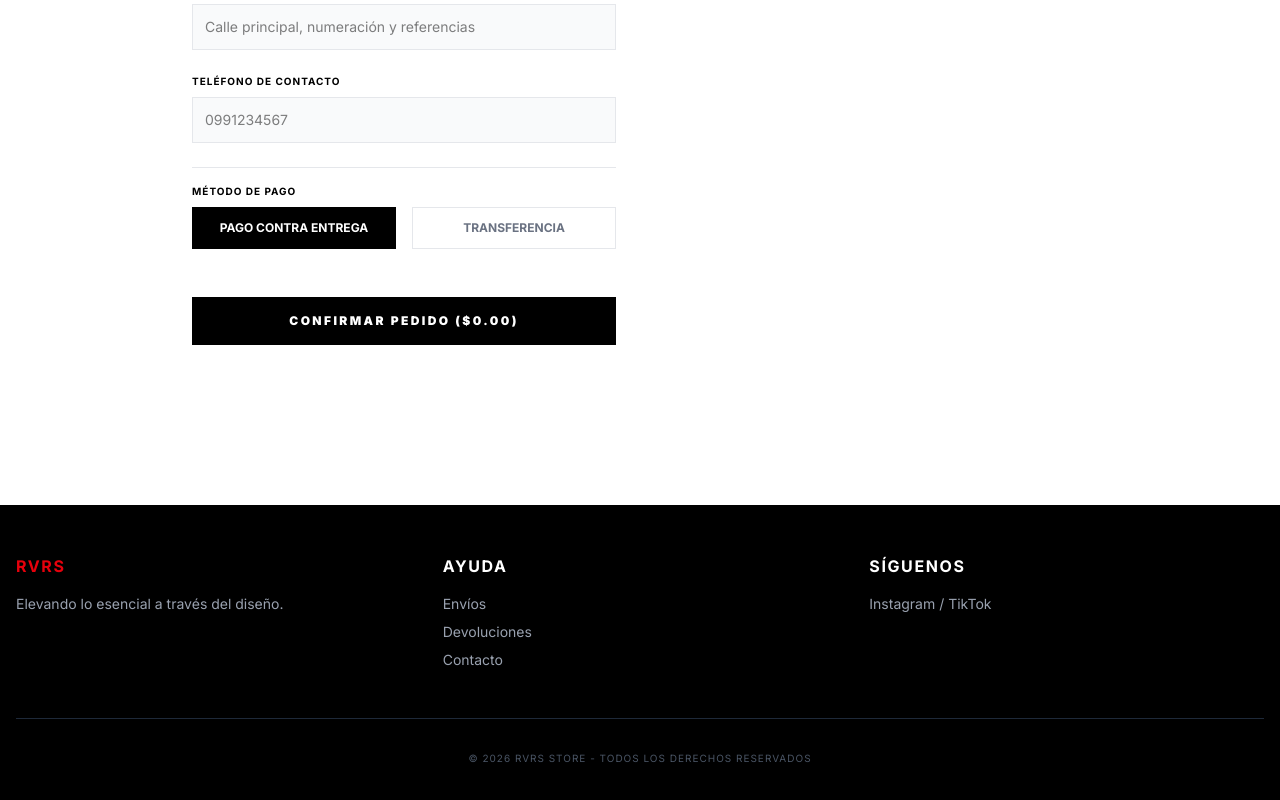
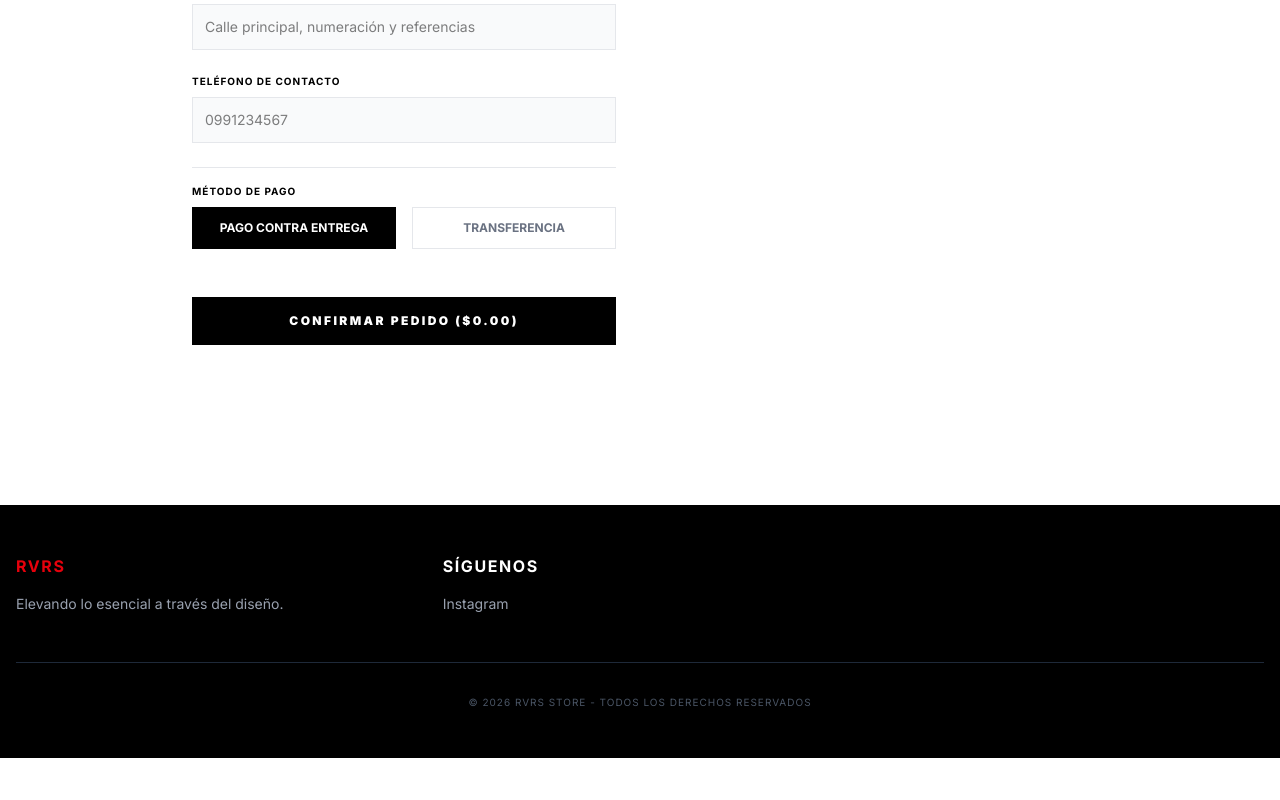
Before and after one commit to R083R7R0U8L3/rvrs-store, a Next.js app: page /checkout in a window 1280 px wide. Shown: the part 563-1363 px from the top of the page. After the commit the page ends 1321 px from the top, so only its background shows below. Built offline with nearby package versions, Linux system fonts and the light colour scheme; no server answers.

Commit message:
Actualizado numero de wsp

```diff
--- a/app/checkout/page.tsx
+++ b/app/checkout/page.tsx
@@ -75,7 +75,7 @@
       );
 
       // 👉 CAMBIA ESTE NÚMERO POR TU WHATSAPP REAL (Ej: 593991234567)
-      const myWhatsAppNumber = '593979060750';
+      const myWhatsAppNumber = '593978805889';
 
       // 3. Vaciamos el carrito local y mostramos la pantalla de éxito
       clearCart();
--- a/app/layout.tsx
+++ b/app/layout.tsx
@@ -64,16 +64,8 @@
                   <p className="text-gray-400 text-sm">Elevando lo esencial a través del diseño.</p>
                 </div>
                 <div>
-                  <h4 className="font-bold uppercase mb-4 tracking-widest">Ayuda</h4>
-                  <ul className="text-gray-400 text-sm space-y-2">
-                    <li>Envíos</li>
-                    <li>Devoluciones</li>
-                    <li>Contacto</li>
-                  </ul>
-                </div>
-                <div>
                   <h4 className="font-bold uppercase mb-4 tracking-widest">Síguenos</h4>
-                  <p className="text-gray-400 text-sm">Instagram / TikTok</p>
+                  <p className="text-gray-400 text-sm">Instagram</p>
                 </div>
               </div>
               <div className="text-center text-gray-600 text-[10px] mt-12 pt-8 border-t border-gray-800 uppercase tracking-widest">
```
